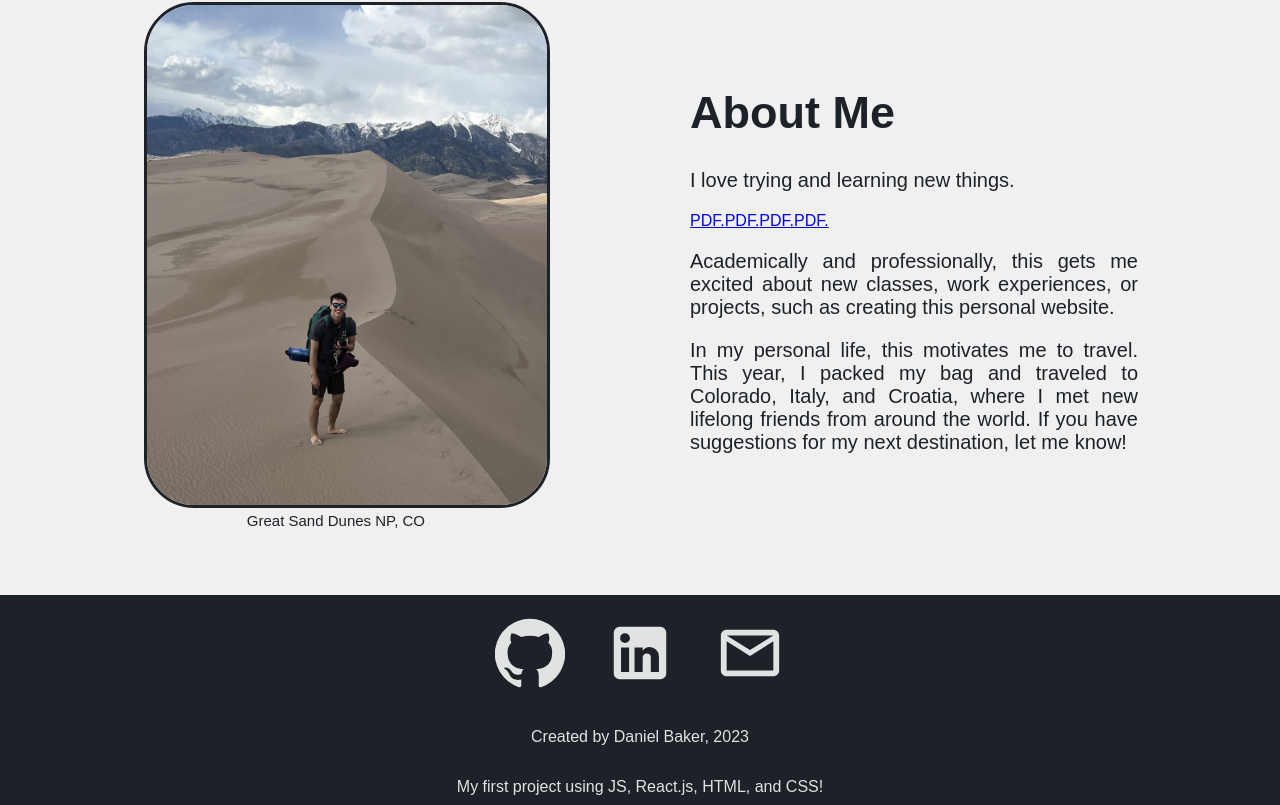
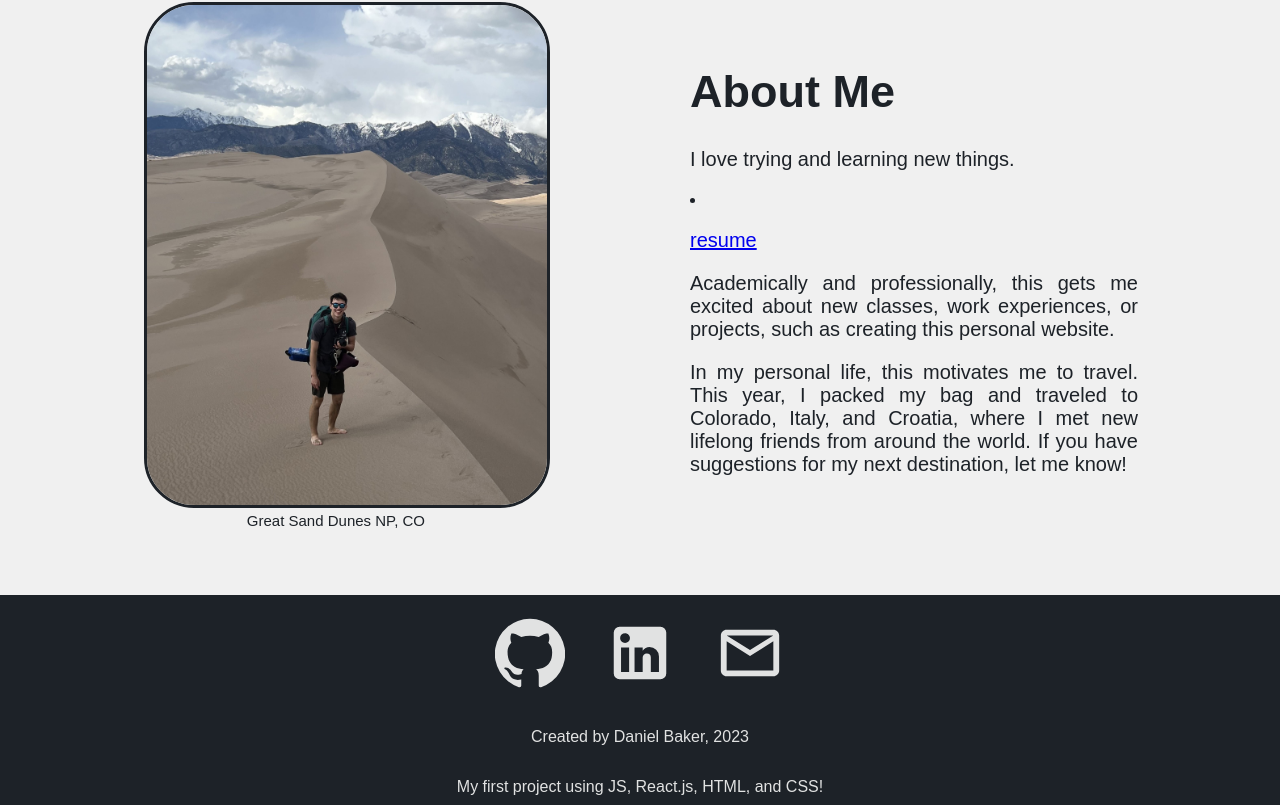
Before and after one commit to Danielbaker31/Danielbaker31.github.io, a React (Create React App) app: page / in a window 1280 px wide. Shown: the part 864-1669 px from the top of the page. Built offline with nearby package versions, Linux system fonts and the light colour scheme.

Commit message:
trying to add resume link

```diff
--- /dev/null
+++ b/src/Assets/resume.html
@@ -0,0 +1 @@
+<iframe src="./Resume.pdf" width="100% height=100%"> </iframe>
--- a/src/Pages/Home.js
+++ b/src/Pages/Home.js
@@ -51,10 +51,9 @@ function Home() {
                     <div className="paragraph">
                         <h1> About Me </h1>
                         <p> I love trying and learning new things. </p>
-                        <a href="Danielbaker31.github.io/src/Assets/Resume.pdf" target="_blank">PDF.</a>
-                        <a href="https://github.com/Danielbaker31/Danielbaker31.github.io/blob/main/src/Assets/Resume.pdf" target="_blank">PDF.</a>
-                        <a href="Danielbaker31.github.io/blob/main/src/Assets/Resume.pdf" target="_blank">PDF.</a>
-                        <a href="Danielbaker31.github.io/tree/main/src/Assets/Resume.pdf" target="_blank">PDF.</a>
+                        <li><a href="./Resume.html" target="_blank">
+                        <p>resume</p>
+                        </a></li>
                         <p> Academically and professionally, this gets me excited about new classes, work experiences, or projects, such as creating this personal website. </p>
                         <p> In my personal life, this motivates me to travel. This year, I packed my bag and traveled to Colorado, Italy, and Croatia, where I met new lifelong friends from around the world. If you have suggestions for my next destination, let me know!</p>
                     </div>
```
